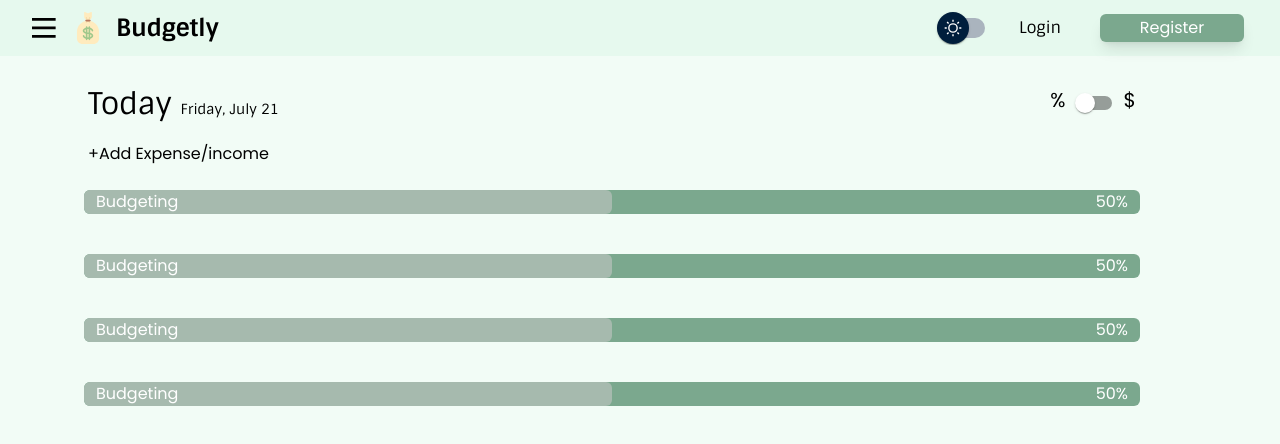
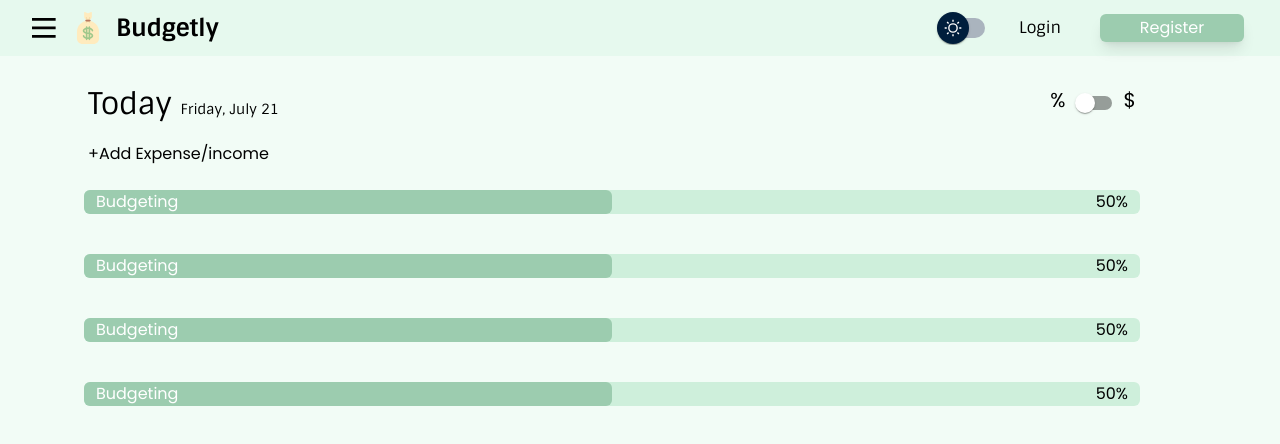
Before and after one commit to AndiRaihan/budgetly-frontend, a React (Vite) app: page /budgeting in a window 1280 px wide. Shown: the top 444 px of the page. Built offline with nearby package versions, Linux system fonts and the light colour scheme.

Commit message:
Minor fix

```diff
--- a/src/components/BudgetingBar.tsx
+++ b/src/components/BudgetingBar.tsx
@@ -1,12 +1,12 @@
 export default function BudgetingBar() {
 // TODO: Bikin props untuk ngatur persen/angka, judulnya, max-nya, dan jumlah saat ini
   return (
-    <div className='w-11/12 flex items-center justify-between rounded-md bg-primary-200 px-3 m-5 relative z-10'>
-        <div className='absolute bg-primary-100 w-[50%] h-full z-20 rounded-md top-0 left-0'></div>
+    <div className='w-11/12 flex items-center justify-between rounded-md bg-primary-100 px-3 m-5 relative z-10'>
+        <div className='absolute bg-primary-200 w-[50%] h-full z-20 rounded-md top-0 left-0'></div>
         <div className='text-white z-30'>
             Budgeting
         </div>
-        <div className='text-white z-30'>
+        <div className='text-black z-30'>
             50%
         </div>
     </div>
--- a/src/components/Navbar.tsx
+++ b/src/components/Navbar.tsx
@@ -45,7 +45,7 @@ export default function Navbar({ toggleSideNav, setNavbar }: NavbarProps) {
             <h1 className=" text-center">Login</h1>
           </Link>
         </li>
-        <li className=" flex items-center justify-center bg-primary-200 w-36 h-7 rounded-md hover:bg-primary-100 transition-all duration-300 focus:ring-4 focus:bg-primary-300 shadow-lg transform active:scale-75 mx-5 text-white">
+        <li className=" flex items-center justify-center bg-primary-200 w-36 h-7 rounded-md hover:bg-primary-300 transition-all duration-300 focus:ring-4 focus:bg-primary-300 shadow-lg transform active:scale-75 mx-5 text-white">
           <Link className="flex-1 flex-grow text-center" to="/register">
             Register
           </Link>
--- a/src/components/SideNav.tsx
+++ b/src/components/SideNav.tsx
@@ -17,7 +17,7 @@ function SideNav({ show, currentTab }: SideNavProps) {
             to="/"
             className={`${
               currentTab === CurrentPage.Tracking
-                ? "hover:bg-primary-100 duration-300"
+                ? "hover:bg-primary-300 duration-300"
                 : "hover:bg-background-light-400"
             } rounded-md w-8 flex-1 flex flex-grow items-center text-center h-10 ${
               currentTab === CurrentPage.Tracking && "bg-primary-200"
@@ -32,7 +32,7 @@ function SideNav({ show, currentTab }: SideNavProps) {
             to="/budgeting"
             className={`${
               currentTab === CurrentPage.Budgeting
-                ? "hover:bg-primary-100 duration-300"
+                ? "hover:bg-primary-300 duration-300"
                 : "hover:bg-background-light-400"
             } rounded-md w-8 h-10 flex-1 flex flex-grow items-center text-center ${
               currentTab === CurrentPage.Budgeting && "bg-primary-200"
@@ -47,7 +47,7 @@ function SideNav({ show, currentTab }: SideNavProps) {
             to="/stats"
             className={`${
               currentTab === CurrentPage.Stats
-                ? "hover:bg-primary-100 duration-300"
+                ? "hover:bg-primary-300 duration-300"
                 : "hover:bg-background-light-400"
             } rounded-md w-8 h-10 flex-1 flex flex-grow items-center text-center ${
               currentTab === CurrentPage.Stats && "bg-primary-200"
--- a/tailwind.config.js
+++ b/tailwind.config.js
@@ -20,9 +20,9 @@ export default {
           }
         },
         primary: {
-          100: '#A6BAAE',
-          200: '#7BA88E',
-          300: '#668573'
+          100: '#CEEFDB',
+          200: '#9CCCAF',
+          300: '#7BA88D'
         },
         secondary: {
           100: '#E3D7FF',
```
